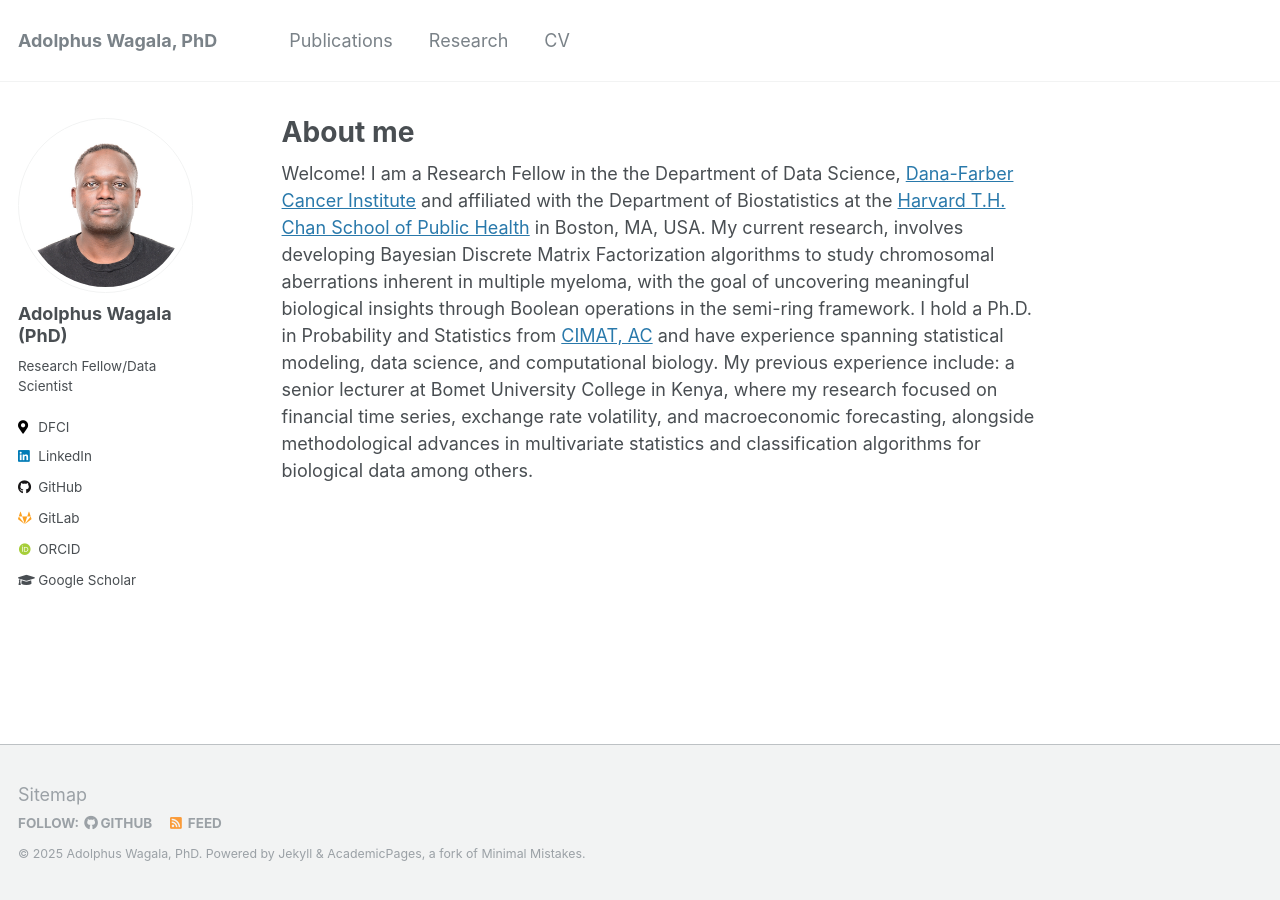
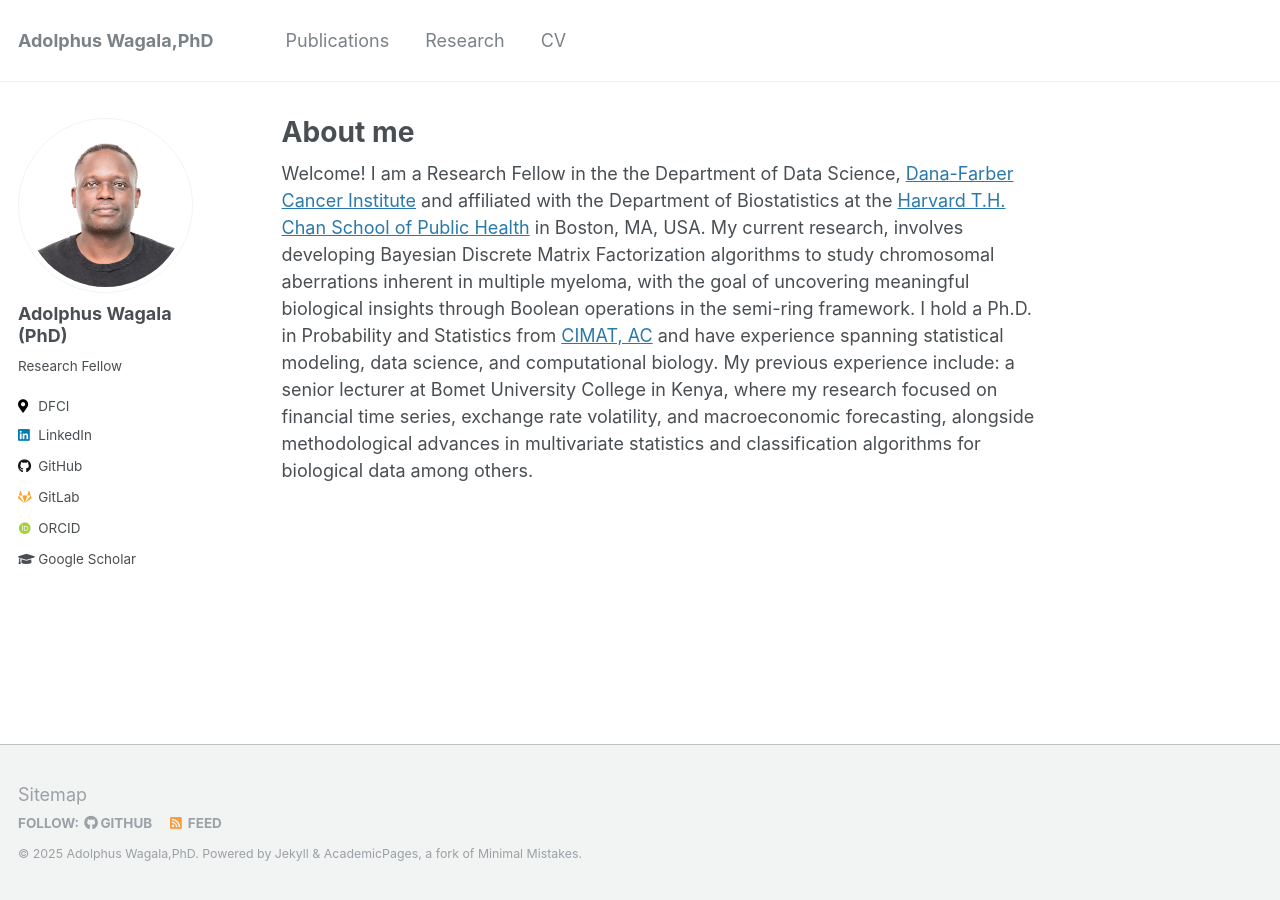
Before and after one commit to wagala/wagala.github.io, a Jekyll site: the page built from _pages/about.md, in a window 1280 px wide. Built offline with Jekyll 4.4.1, drawn with Linux system fonts in a browser that asks for light colours; some web fonts are replaced.

Commit message:
Refine site author details in _config.yml
Updated author bio and removed extra titles.

```diff
--- a/_config.yml
+++ b/_config.yml
@@ -7,10 +7,10 @@
 
 # Site Settings
 locale                   : "en-US"
-title                    : "Adolphus Wagala, PhD"
+title                    : "Adolphus Wagala,PhD"
 title_separator          : "-"
-name                     : &name "Adolphus Wagala, PhD"
-description              : &description "Research Fellow|Data Science"
+name                     : &name "Adolphus Wagala,PhD"
+description              : &description "Research Fellow"
 url                      : https://wagala.github.io # the base hostname & protocol for your site e.g. "https://mmistakes.github.io"
 baseurl                  : "" # the subpath of your site, e.g. "/blog"
 repository               : "wagala/wagala.github.io"
@@ -86,7 +86,7 @@ analytics:
 author:
   name             : "Adolphus Wagala (PhD)"
   avatar           : "profile.png"
-  bio              : "Research Fellow/Data Scientist"
+  bio              : "Research Fellow"
   location         :
   employer         : "DFCI"
   pubmed           :
```
